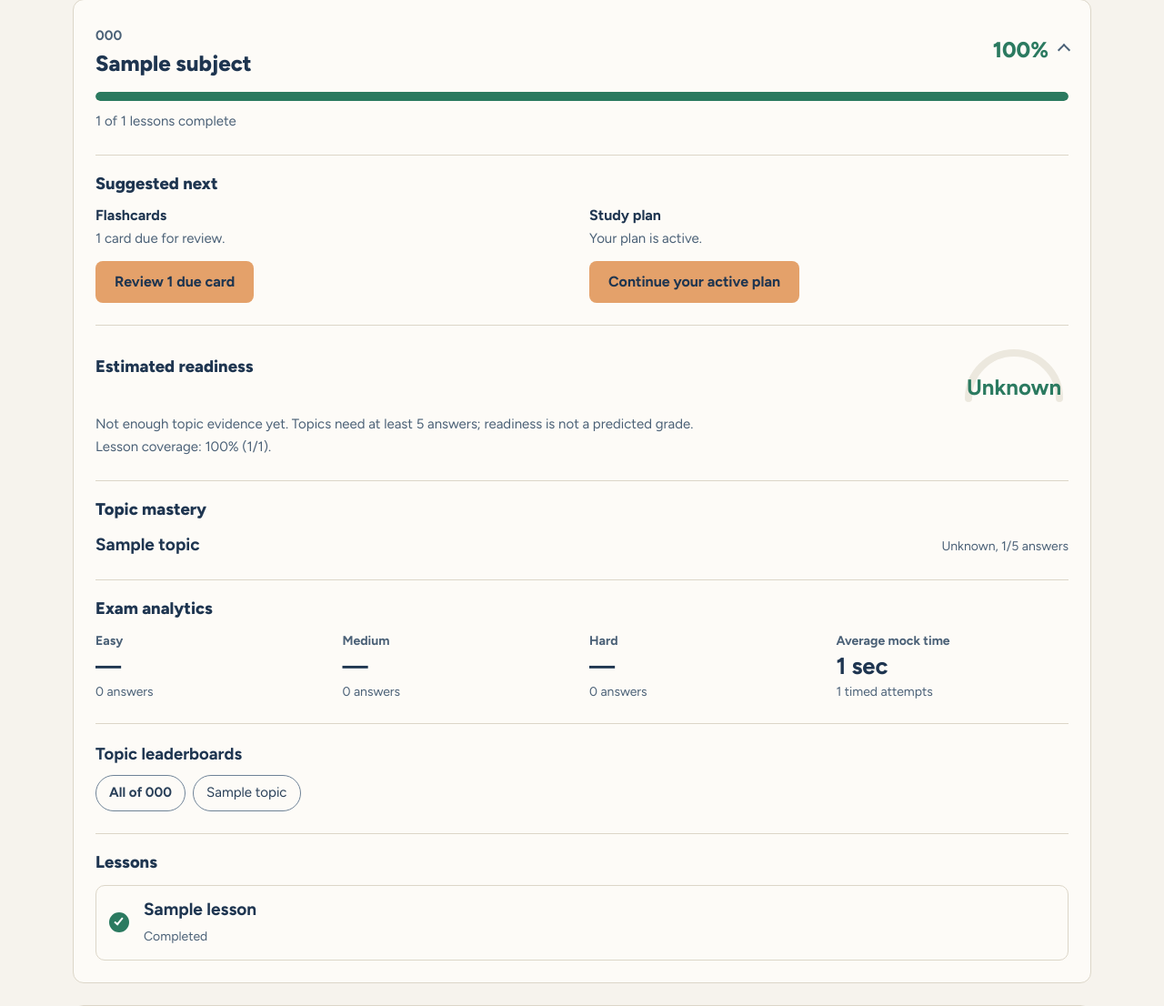
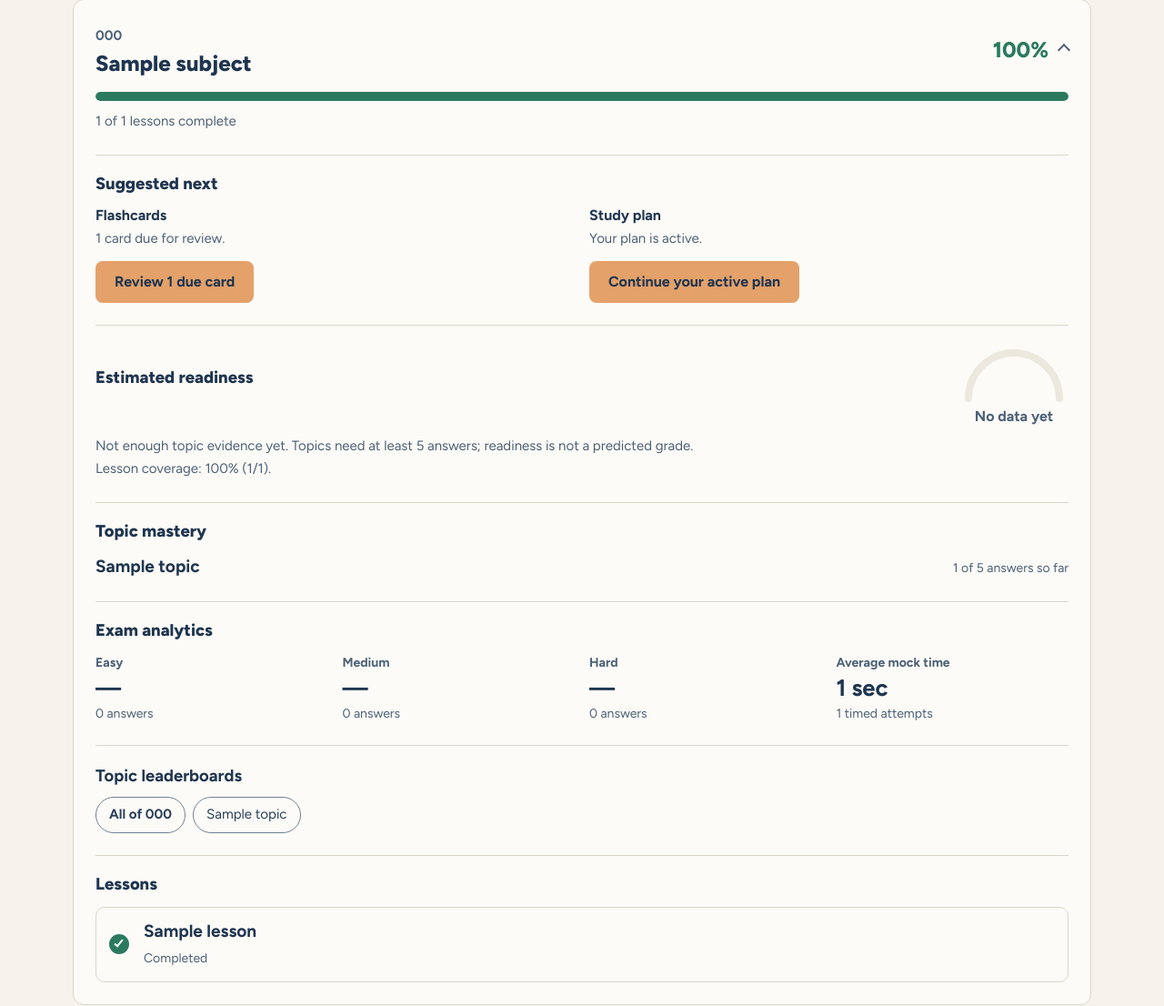
Before and after one commit to philquake/cxc_platform, a Django app: page /progress/ in a window 1280 px wide. Shown: the part 550-1656 px from the top of the page at 91% size. Run offline with Django 5.2, Linux system fonts and the light colour scheme; a user stored in the database is signed in; tables that the repository leaves empty hold one stand-in row (values such as "Sample post"); parts of the project's set-up code (start-up, migrations or seed data) failed here and were passed over; some libraries are stand-ins or nearby versions; some web fonts are replaced.

Commit message:
style: progress back links match the course breadcrumb colour, readiness gauge shows "No data yet"
Bumps learn.css and progress_learn.css cache versions on the progress pages.

Co-Authored-By: Claude Sonnet 5.5 <noreply@anthropic.com>

```diff
--- a/static/css/progress_learn.css
+++ b/static/css/progress_learn.css
@@ -30,8 +30,8 @@
 .crumb-back {
   display: inline-block;
   margin-bottom: 14px;
-  color: var(--color-sky);
-  font-size: 15px;
+  color: var(--color-sky-bg);
+  font-size: 16px;
   text-decoration: none;
 }
 
@@ -169,6 +169,9 @@
 .readiness-gauge { display: grid; justify-items: center; width: 120px; }
 .readiness-gauge svg { width: 100%; height: auto; overflow: visible; }
 .readiness-gauge .arc-fill { stroke: var(--color-navy); }
+/* No evidence yet: an empty track with the note underneath, not on the arc. */
+.readiness-gauge.is-unknown .arc-fill { display: none; }
+.readiness-gauge.is-unknown strong { margin-top: 8px; color: var(--color-text-muted); font-family: var(--font-body); font-size: 1rem; font-weight: 700; }
 .readiness-gauge strong {
   margin-top: -28px;
   color: var(--color-reef);
@@ -181,4 +184,5 @@
   .stat-ring { width: 72px; height: 72px; }
   .readiness-gauge { width: 100px; }
   .readiness-gauge strong { margin-top: -22px; font-size: 1.25rem; }
+  .readiness-gauge.is-unknown strong { margin-top: 8px; font-size: 1rem; }
 }
--- a/templates/progress/dashboard.html
+++ b/templates/progress/dashboard.html
@@ -5,8 +5,8 @@
 
 {% block extra_css %}
 <link rel="stylesheet" href="{% static 'css/progress.css' %}?v=9.0">
-<link rel="stylesheet" href="{% static 'css/learn.css' %}?v=1.1">
-<link rel="stylesheet" href="{% static 'css/progress_learn.css' %}?v=1.2">
+<link rel="stylesheet" href="{% static 'css/learn.css' %}?v=1.2">
+<link rel="stylesheet" href="{% static 'css/progress_learn.css' %}?v=1.4">
 {% endblock %}
 
 {% block content %}
@@ -98,7 +98,7 @@
                                 <p>{{ subject.readiness.band }}</p>
                             {% endif %}
                         </div>
-                        <div class="readiness-gauge" style="--p: {% if subject.readiness.available %}{{ subject.readiness.score_percent }}{% else %}0{% endif %}">
+                        <div class="readiness-gauge{% if not subject.readiness.available %} is-unknown{% endif %}" style="--p: {% if subject.readiness.available %}{{ subject.readiness.score_percent }}{% else %}0{% endif %}">
                             <svg viewBox="0 0 120 64" aria-hidden="true">
                                 <path class="arc-track" d="M10 60 A50 50 0 0 1 110 60" pathLength="100"></path>
                                 <path class="arc-fill" d="M10 60 A50 50 0 0 1 110 60" pathLength="100"></path>
@@ -106,7 +106,7 @@
                             {% if subject.readiness.available %}
                                 <strong>{{ subject.readiness.score_percent }}%</strong>
                             {% else %}
-                                <strong>Unknown</strong>
+                                <strong>No data yet</strong>
                             {% endif %}
                         </div>
                     </div>
@@ -131,7 +131,7 @@
                                     {% if topic.mastery_available %}
                                         <span>{{ topic.mastery_percentage }}%, {{ topic.mastery_count }} answers</span>
                                     {% else %}
-                                        <span>Unknown, {{ topic.mastery_count }}/5 answers</span>
+                                        <span>{{ topic.mastery_count }} of 5 answers so far</span>
                                     {% endif %}
                                 </div>
                                 {% if topic.mastery_available %}
--- a/templates/progress/flashcard_hub.html
+++ b/templates/progress/flashcard_hub.html
@@ -6,8 +6,8 @@
 {% block extra_css %}
 <link rel="stylesheet" href="{% static 'css/progress.css' %}?v=9.0">
 <link rel="stylesheet" href="{% static 'css/flashcards.css' %}?v=9.2">
-<link rel="stylesheet" href="{% static 'css/learn.css' %}?v=1.1">
-<link rel="stylesheet" href="{% static 'css/progress_learn.css' %}?v=1.2">
+<link rel="stylesheet" href="{% static 'css/learn.css' %}?v=1.2">
+<link rel="stylesheet" href="{% static 'css/progress_learn.css' %}?v=1.4">
 {% endblock %}
 
 {% block content %}
--- a/templates/progress/flashcards.html
+++ b/templates/progress/flashcards.html
@@ -6,8 +6,8 @@
 {% block extra_css %}
 <link rel="stylesheet" href="{% static 'css/progress.css' %}?v=9.0">
 <link rel="stylesheet" href="{% static 'css/flashcards.css' %}?v=9.2">
-<link rel="stylesheet" href="{% static 'css/learn.css' %}?v=1.1">
-<link rel="stylesheet" href="{% static 'css/progress_learn.css' %}?v=1.2">
+<link rel="stylesheet" href="{% static 'css/learn.css' %}?v=1.2">
+<link rel="stylesheet" href="{% static 'css/progress_learn.css' %}?v=1.4">
 {% endblock %}
 
 {% block content %}
--- a/templates/progress/leaderboard.html
+++ b/templates/progress/leaderboard.html
@@ -5,8 +5,8 @@
 
 {% block extra_css %}
 <link rel="stylesheet" href="{% static 'css/progress.css' %}?v=9.0">
-<link rel="stylesheet" href="{% static 'css/learn.css' %}?v=1.1">
-<link rel="stylesheet" href="{% static 'css/progress_learn.css' %}?v=1.2">
+<link rel="stylesheet" href="{% static 'css/learn.css' %}?v=1.2">
+<link rel="stylesheet" href="{% static 'css/progress_learn.css' %}?v=1.4">
 {% endblock %}
 
 {% block content %}
--- a/templates/progress/mistake_bank.html
+++ b/templates/progress/mistake_bank.html
@@ -7,8 +7,8 @@
 <link rel="stylesheet" href="{% static 'css/progress.css' %}?v=9.0">
 <link rel="stylesheet" href="{% static 'css/quizzes.css' %}">
 <link rel="stylesheet" href="{% static 'css/mistake_bank.css' %}">
-<link rel="stylesheet" href="{% static 'css/learn.css' %}?v=1.1">
-<link rel="stylesheet" href="{% static 'css/progress_learn.css' %}?v=1.2">
+<link rel="stylesheet" href="{% static 'css/learn.css' %}?v=1.2">
+<link rel="stylesheet" href="{% static 'css/progress_learn.css' %}?v=1.4">
 {% endblock %}
 
 {% block content %}
--- a/templates/progress/study_plan.html
+++ b/templates/progress/study_plan.html
@@ -5,8 +5,8 @@
 
 {% block extra_css %}
 <link rel="stylesheet" href="{% static 'css/progress.css' %}?v=9.0">
-<link rel="stylesheet" href="{% static 'css/learn.css' %}?v=1.1">
-<link rel="stylesheet" href="{% static 'css/progress_learn.css' %}?v=1.2">
+<link rel="stylesheet" href="{% static 'css/learn.css' %}?v=1.2">
+<link rel="stylesheet" href="{% static 'css/progress_learn.css' %}?v=1.4">
 {% endblock %}
 
 {% block content %}
```
